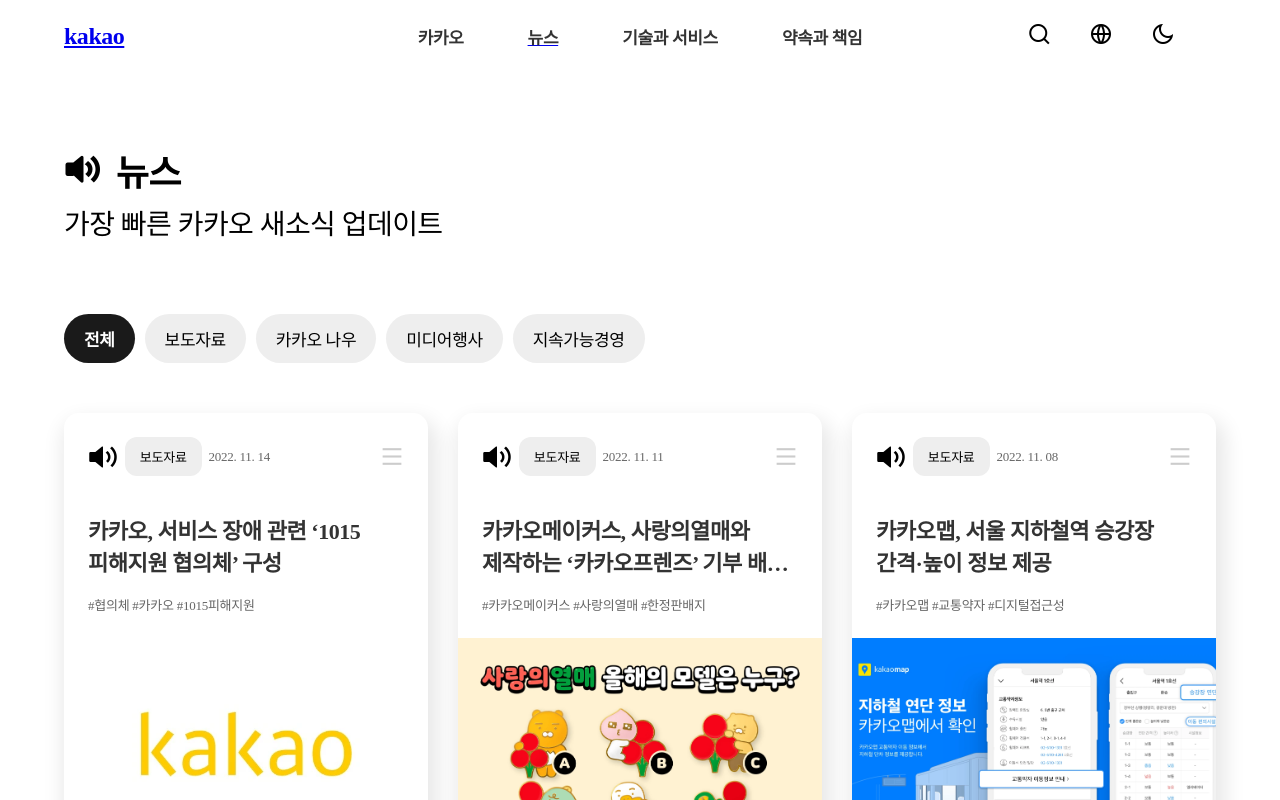
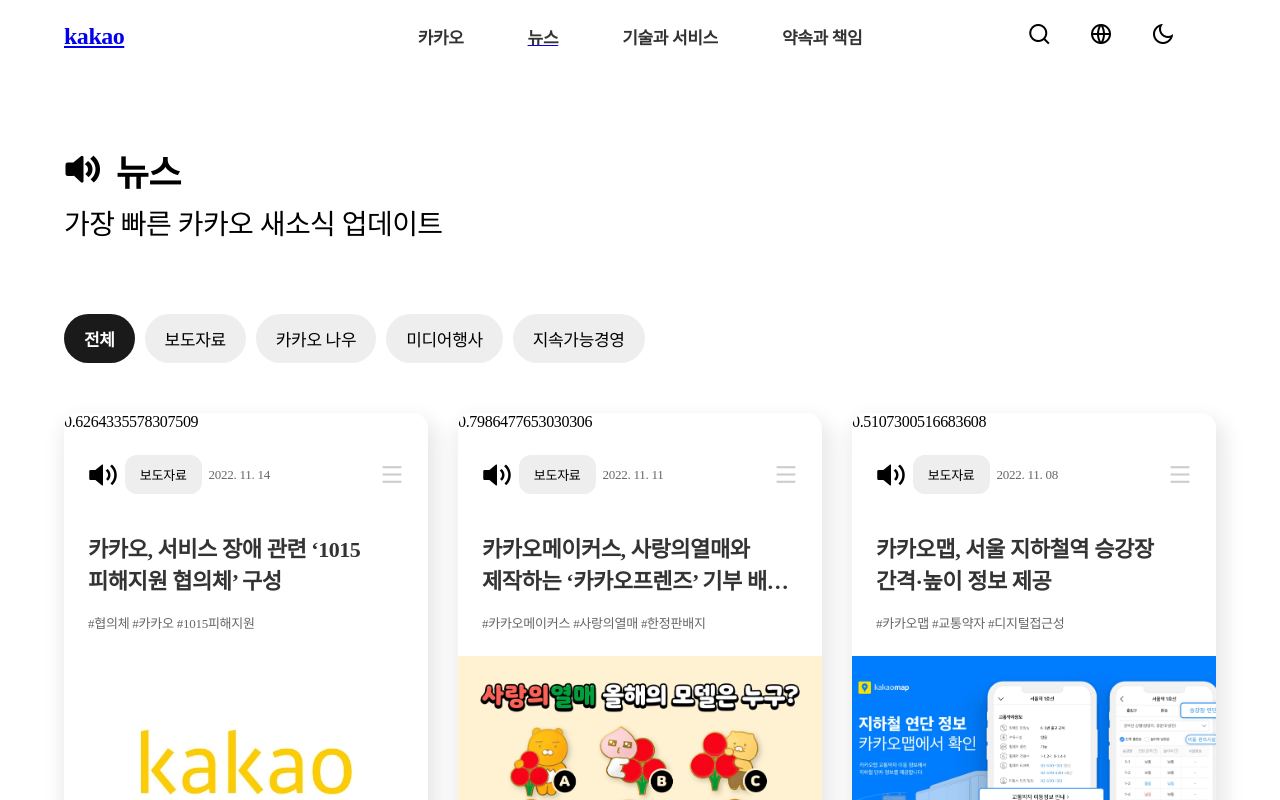
Before and after one commit to hejo47/kakaoclone, a React (Create React App) app: page /news in a window 1280 px wide. Shown: the top 800 px of the page. Built offline with nearby package versions, Linux system fonts and the light colour scheme.

Commit message:
221119 key prop

```diff
--- a/src/App.js
+++ b/src/App.js
@@ -18,6 +18,7 @@
         "미디어행사",
         "지속가능경영",
       ],
+      icon: "ri-volume-up-fill",
     },
     {
       name: "오늘의 카카오",
--- a/src/components/News/NewsCard.js
+++ b/src/components/News/NewsCard.js
@@ -1,9 +1,12 @@
 import React from "react";
 import classes from "./css/NewsCard.module.css";
+import { Link } from "react-router-dom";
 
 const NewsCard = (props) => {
   return (
+    // <Link to="/news/detail" className={classes.a}>
     <li className={classes.newsCard}>
+      <p>{props.id}</p>
       <div className={classes.newsCardTop}>
         <div className={classes.newCardKind}>
           <i className={`ri-volume-up-fill ${classes.newsicon}`}></i>
@@ -25,6 +28,7 @@
         <img src={props.src} alt={props.src} className={classes.newsImg}></img>
       </div>
     </li>
+    // </Link>
   );
 };
 
--- a/src/components/News/NewsCardList.js
+++ b/src/components/News/NewsCardList.js
@@ -125,6 +125,8 @@
           {NewsList.map((news) => {
             return (
               <Card
+                id={news.id}
+                key={news.id}
                 title={news.title}
                 kind={news.kind}
                 src={news.src}
--- a/src/components/News/css/NewsCard.module.css
+++ b/src/components/News/css/NewsCard.module.css
@@ -1,3 +1,5 @@
+.a {
+}
 .newsCard {
   width: calc((100% - 60px) / 3);
   min-width: 297px;
--- a/src/components/common/Header.js
+++ b/src/components/common/Header.js
@@ -1,5 +1,5 @@
 import React from "react";
-import { Link } from "react-router-dom";
+import { Link, NavLink } from "react-router-dom";
 import classes from "./css/Header.module.css";
 import Container from "../UI/Container";
 
@@ -7,11 +7,11 @@
   return (
     <header>
       <Container className={classes.header}>
-        <Link to="/" className={classes.logoWrap}>
+        <NavLink to="/" className={classes.logoWrap}>
           <h2 id="logo" className={classes.logo}>
             kakao
           </h2>
-        </Link>
+        </NavLink>
         <ul
           id="headerMenuList"
           className={`${classes.headerList} ${classes.headerCenter}`}
--- a/src/components/common/css/Header.module.css
+++ b/src/components/common/css/Header.module.css
@@ -36,6 +36,7 @@
 } */
 .logoWrap {
   width: 20%;
+  display: block;
 }
 .logo {
   width: 100%;
```
Also changed, not shown: src/components/News/NewsItemDetail.js (added, +7 -0 lines).
